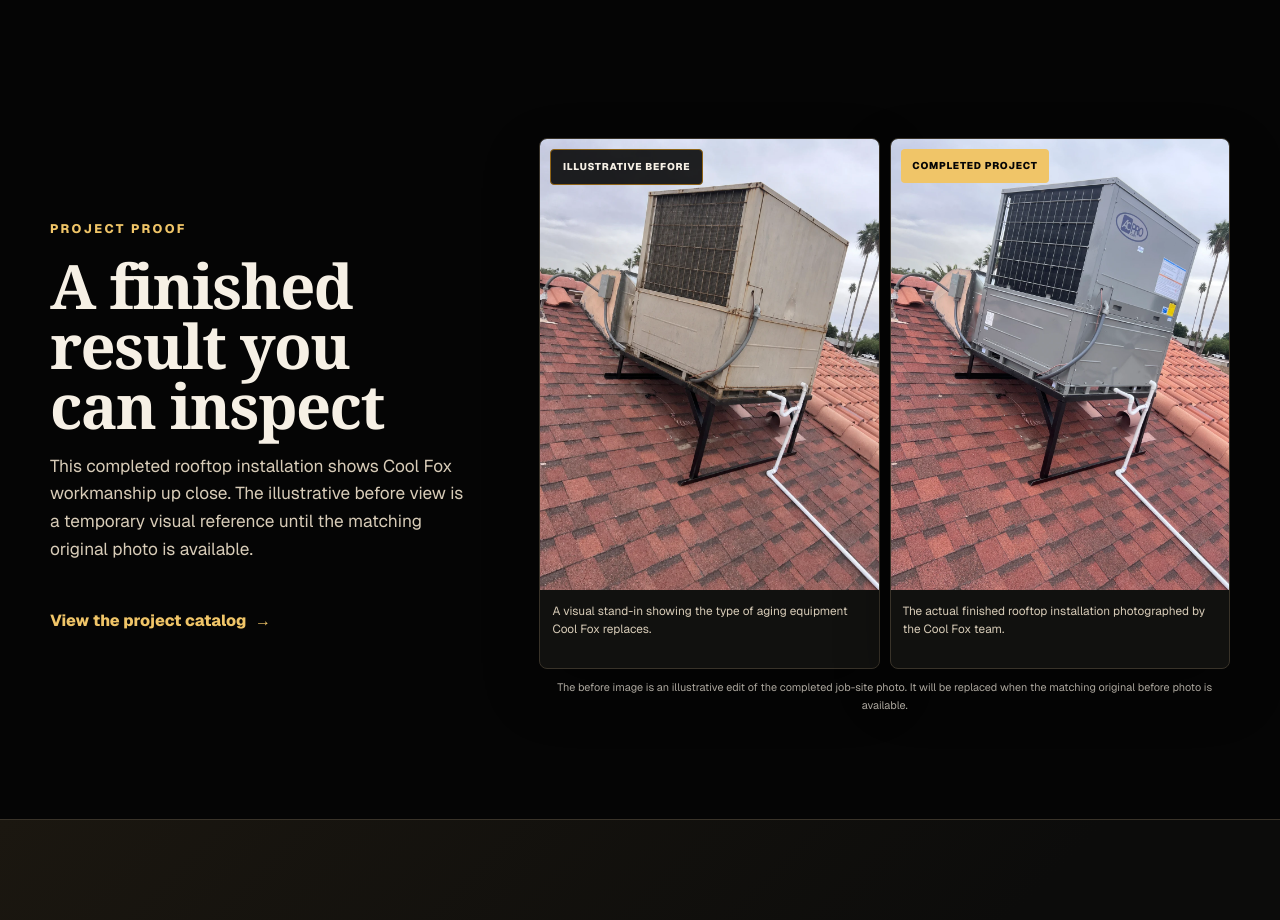
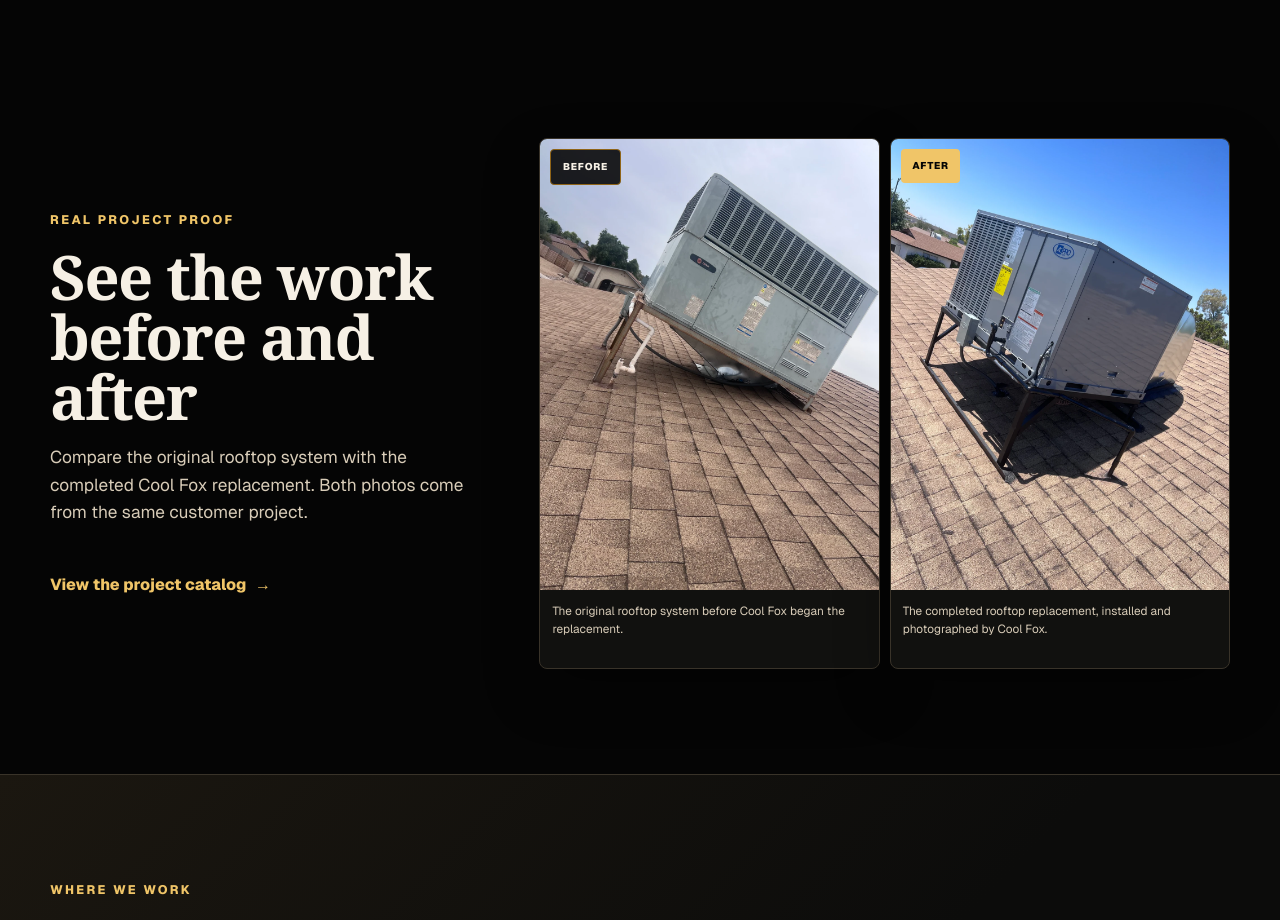
Before and after one commit to matthewriverahvac/arizona-cool-crew, a Next.js app: page /services/ac-installation in a window 1280 px wide. Shown: the part 2600-3520 px from the top of the page. Built offline with nearby package versions, Linux system fonts and the light colour scheme.

Commit message:
Use real before and after project proof

```diff
--- a/app/services/[slug]/page.tsx
+++ b/app/services/[slug]/page.tsx
@@ -90,7 +90,7 @@ export default async function ServiceDetailPage({ params }: { params: Promise<{
           </div>
         </section>
       )}
-      <section className="section shell"><div className="split-section service-proof"><div><SectionHeading eyebrow="Project Proof" title="A finished result you can inspect" text="This completed rooftop installation shows Cool Fox workmanship up close. The illustrative before view is a temporary visual reference until the matching original photo is available." /><Link className="text-link" href="/projects">View the project catalog <span aria-hidden="true">→</span></Link></div><BeforeAfterFeature compact /></div></section>
+      <section className="section shell"><div className="split-section service-proof"><div><SectionHeading eyebrow="Real Project Proof" title="See the work before and after" text="Compare the original rooftop system with the completed Cool Fox replacement. Both photos come from the same customer project." /><Link className="text-link" href="/projects">View the project catalog <span aria-hidden="true">→</span></Link></div><BeforeAfterFeature compact /></div></section>
       <section className="section area-section"><div className="shell"><SectionHeading eyebrow="Where We Work" title="Serving the Valley and Northern Arizona" text="Select your city for local coverage notes and service information." /><div className="location-chips">{locations.map((location) => <Link href={`/service-areas/${location.slug}`} key={location.slug}>{location.city}</Link>)}</div></div></section>
       <section className="section shell faq-preview"><SectionHeading eyebrow="Service FAQs" title={`Questions about ${service.shortTitle.toLowerCase()}`} /><FaqList faqs={service.faqs} /></section>
       <section className="section section-contrast"><div className="shell"><SectionHeading eyebrow="Related Services" title="More ways Cool Fox can help" /><div className="related-grid">{related.map((item) => <ServiceCard service={item} key={item.slug} />)}</div></div></section>
--- a/components/BeforeAfterFeature.tsx
+++ b/components/BeforeAfterFeature.tsx
@@ -6,30 +6,29 @@ export function BeforeAfterFeature({ compact = false }: { compact?: boolean }) {
       <figure>
         <div className="before-after-image">
           <Image
-            src="/images/projects/universal-comparison/rooftop-unit__illustrative-before.webp"
-            alt="Illustrative view of an older weathered rooftop HVAC package unit at the project site"
+            src="/images/projects/rooftop-package-unit-care/rooftop-package-unit-care-b__before__01.webp"
+            alt="Original rooftop packaged HVAC system before replacement by Cool Fox"
             width={1200}
             height={1600}
             sizes="(max-width: 700px) 100vw, 42vw"
           />
-          <span>Illustrative Before</span>
+          <span>Before</span>
         </div>
-        <figcaption>A visual stand-in showing the type of aging equipment Cool Fox replaces.</figcaption>
+        <figcaption>The original rooftop system before Cool Fox began the replacement.</figcaption>
       </figure>
       <figure>
         <div className="before-after-image">
           <Image
-            src="/images/projects/universal-comparison/rooftop-unit__after.webp"
-            alt="Completed rooftop HVAC package unit installation photographed by Cool Fox"
+            src="/images/projects/rooftop-package-unit-care/rooftop-package-unit-care-b__after__01.webp"
+            alt="New rooftop packaged HVAC system after replacement by Cool Fox"
             width={1200}
             height={1600}
             sizes="(max-width: 700px) 100vw, 42vw"
           />
-          <span>Completed Project</span>
+          <span>After</span>
         </div>
-        <figcaption>The actual finished rooftop installation photographed by the Cool Fox team.</figcaption>
+        <figcaption>The completed rooftop replacement, installed and photographed by Cool Fox.</figcaption>
       </figure>
-      <p className="comparison-disclosure">The before image is an illustrative edit of the completed job-site photo. It will be replaced when the matching original before photo is available.</p>
     </div>
   );
 }
```
